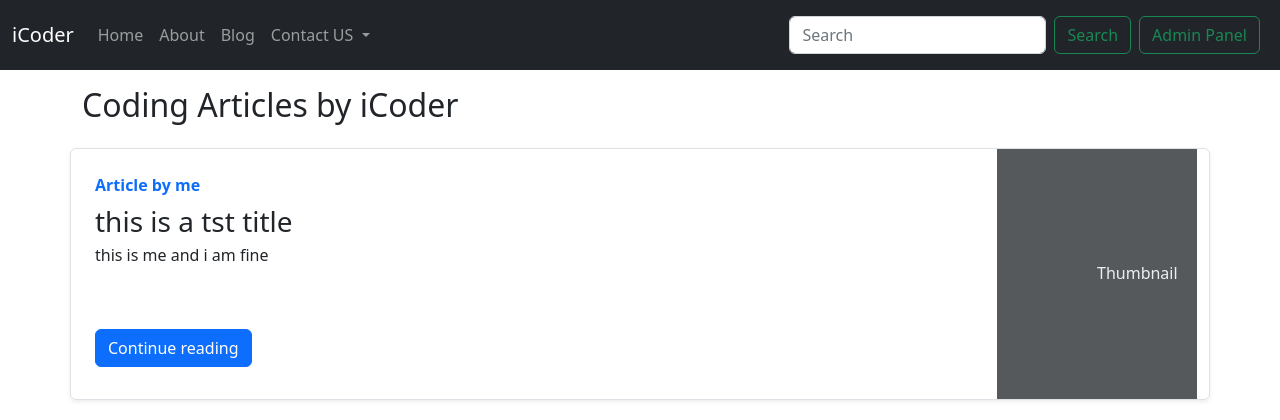
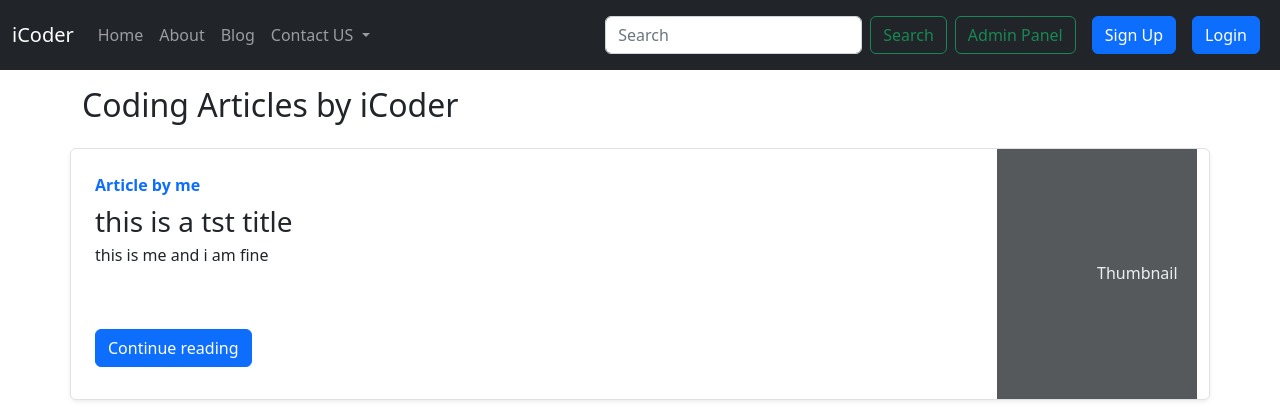
Before and after one commit to goharrafique/herokuhosting, a Django app: page /blog/ in a window 1280 px wide. Shown: the top 420 px of the page. Run offline with Django 4.2, Linux system fonts and the light colour scheme; data comes from the database, SQL or seed files in the repository.

Commit message:
hello world

```diff
--- a/templates/home/base.html
+++ b/templates/home/base.html
@@ -1,59 +1,193 @@
-<!doctype html>
+<!DOCTYPE html>
 <html lang="en">
   <head>
-    <meta charset="utf-8">
-    <meta name="viewport" content="width=device-width, initial-scale=1">
+    <meta charset="utf-8" />
+    <meta name="viewport" content="width=device-width, initial-scale=1" />
     <title>{% block title %}{% endblock title %}</title>
-    <link href="https://cdn.jsdelivr.net/npm/bootstrap@5.2.0-beta1/dist/css/bootstrap.min.css" rel="stylesheet" integrity="sha384-0evHe/X+R7YkIZDRvuzKMRqM+OrBnVFBL6DOitfPri4tjfHxaWutUpFmBp4vmVor" crossorigin="anonymous">
+    <link
+      href="https://cdn.jsdelivr.net/npm/bootstrap@5.2.0-beta1/dist/css/bootstrap.min.css"
+      rel="stylesheet"
+      integrity="sha384-0evHe/X+R7YkIZDRvuzKMRqM+OrBnVFBL6DOitfPri4tjfHxaWutUpFmBp4vmVor"
+      crossorigin="anonymous"
+    />
   </head>
   <body>
-    <nav class="navbar  navbar-expand-lg navbar-dark bg-dark">
+    <nav class="navbar navbar-expand-lg navbar-dark bg-dark">
       <div class="container-fluid">
         <a class="navbar-brand" href="#">iCoder</a>
-          <button class="navbar-toggler" type="button" data-bs-toggle="collapse" data-bs-target="#navbarSupportedContent" aria-controls="navbarSupportedContent" aria-expanded="false" aria-label="Toggle navigation">
+        <button
+          class="navbar-toggler"
+          type="button"
+          data-bs-toggle="collapse"
+          data-bs-target="#navbarSupportedContent"
+          aria-controls="navbarSupportedContent"
+          aria-expanded="false"
+          aria-label="Toggle navigation"
+        >
           <span class="navbar-toggler-icon"></span>
         </button>
         <div class="collapse navbar-collapse" id="navbarSupportedContent">
           <ul class="navbar-nav me-auto mb-2 mb-lg-0">
             <li class="nav-item">
-                <a class="nav-link {% block homeActive %}{% endblock homeActive %}" aria-current="page" href="/home">Home</a>
+              <a
+                class="nav-link {% block homeActive %}{% endblock homeActive %}"
+                aria-current="page"
+                href="/home"
+                >Home</a
+              >
             </li>
-              <li class="nav-item {% block aboutActive %}{% endblock aboutActive %}">
+            <li
+              class="nav-item {% block aboutActive %}{% endblock aboutActive %}"
+            >
               <a class="nav-link" href="#">About</a>
             </li>
-              <li class="nav-item {% block blogactive %}{% endblock blogactive %}">
+            <li
+              class="nav-item {% block blogactive %}{% endblock blogactive %}"
+            >
               <a class="nav-link" href="/blog">Blog</a>
             </li>
-              <li class="nav-item {% block contactActive %}{% endblock contactActive %}">
-                <a class="nav-link dropdown-toggle" href="#" id="navbarDropdown" role="button" data-bs-toggle="dropdown" aria-expanded="false">
+            <li
+              class="nav-item {% block contactActive %}{% endblock contactActive %}"
+            >
+              <a
+                class="nav-link dropdown-toggle"
+                href="#"
+                id="navbarDropdown"
+                role="button"
+                data-bs-toggle="dropdown"
+                aria-expanded="false"
+              >
                 Contact US
               </a>
               <ul class="dropdown-menu" aria-labelledby="navbarDropdown">
                 <li><a class="dropdown-item" href="/contact">Contact</a></li>
                 <li><a class="dropdown-item" href="#">Another action</a></li>
-                  <li><hr class="dropdown-divider"></li>
-                  <li><a class="dropdown-item" href="#">Something else here</a></li>
+                <li><hr class="dropdown-divider" /></li>
+                <li>
+                  <a class="dropdown-item" href="#">Something else here</a>
+                </li>
               </ul>
             </li>
-
           </ul>
-            <form method='get' action='/search' class="d-flex" role="search">
-              <input name="query" id='search' class="form-control me-2" type="search" placeholder="Search" aria-label="Search">
-              <button class="btn btn-outline-success" type="submit">Search</button>
+          <form method="get" action="/search" class="d-flex" role="search">
+            <input
+              name="query"
+              id="search"
+              class="form-control me-2"
+              type="search"
+              placeholder="Search"
+              aria-label="Search"
+            />
+            <button class="btn btn-outline-success" type="submit">
+              Search
+            </button>
           </form>
-            <a href='/admin' role='button' target='_blank' class="btn btn-outline-success m-2" >Admin Panel</a>
+          <a
+            href="/admin"
+            role="button"
+            target="_blank"
+            class="btn btn-outline-success m-2"
+            >Admin Panel</a
+          >
+          <button type="button" class="btn btn-primary mx-2" data-bs-toggle="modal" data-bs-target="#exampleModal">
+          Sign Up
+          </button>
+          <button type="button" class="btn btn-primary mx-2" data-bs-toggle="modal" data-bs-target="#login">
+          Login
+          </button>
         </div>
       </div>
     </nav>
 
-      {% for message  in messages %}
-      <div class="alert alert-{{ message.tags }} alert-dismissible fade show" role="alert">
+    {% for message in messages %}
+    <div
+      class="alert alert-{{ message.tags }} alert-dismissible fade show"
+      role="alert"
+    >
       <strong>Holy guacamole!</strong> {{ message }}
-        <button type="button" class="btn-close" data-bs-dismiss="alert" aria-label="Close"></button>
+      <button
+        type="button"
+        class="btn-close"
+        data-bs-dismiss="alert"
+        aria-label="Close"
+      ></button>
     </div>
     {% endfor %}
+  <!-- Button trigger modal -->
+
+
+<!-- Modal -->
+<div class="modal fade" id="exampleModal" tabindex="-1" aria-labelledby="exampleModalLabel" aria-hidden="true">
+
+  <div class="modal-dialog">
+    <div class="modal-content">
+      <div class="modal-header">
+        <h5 class="modal-title" id="exampleModalLabel">Sign UP</h5>
+        <button type="button" class="btn-close" data-bs-dismiss="modal" aria-label="Close"></button>
+      </div>
+      <div class="modal-body">
+        <form action="">
+        <div class="mb-3">
+          <label for="exampleFormControlInput1" class="form-label">Email address</label>
+          <input type="email" class="form-control" id="exampleFormControlInput1" placeholder="name@example.com">
+        </div>
+        <div class="mb-3">
+          <label for="name" class="form-label">First And Last</label>
+          <input name='name'  class="form-control" id="exampleFormControlTextarea1" rows="3">
+        </div>
+        <div class="mb-3">
+          <label for="password" class="form-label">Password</label>
+          <input type='password' name='password'  class="form-control" id="exampleFormControlTextarea1" rows="3">
+        </div>
+        <div class="mb-3">
+          <label for="password" class="form-label">Confirm Password</label>
+          <input type='password' name='Cpassword'  class="form-control" id="exampleFormControlTextarea1" rows="3">
+        </div>
+      </form>
+      </div>
+      <div class="modal-footer">
+        <button type="button" class="btn btn-secondary" data-bs-dismiss="modal">Close</button>
+        <button type="button" class="btn btn-primary">Submit</button>
+      </div>
+    </div>
+  </div>
+</div>
+<div class="modal fade" id="login" tabindex="-1" aria-labelledby="login" aria-hidden="true">
+
+  <div class="modal-dialog">
+    <div class="modal-content">
+      <div class="modal-header">
+        <h5 class="modal-title" id="exampleModalLabel">Login</h5>
+        <button type="button" class="btn-close" data-bs-dismiss="modal" aria-label="Close"></button>
+      </div>
+      <div class="modal-body">
+        <form action="">
+        <div class="mb-3">
+          <label for="exampleFormControlInput1" class="form-label">Email address</label>
+          <input type="email" class="form-control" id="login" placeholder="name@example.com">
+        </div>
+
+        <div class="mb-3">
+          <label for="pass" class="form-label">Enter Password</label>
+          <input type='password' name='pass'  class="form-control" id="loginPass" rows="3">
+        </div>
+
+      </form>
+      </div>
+      <div class="modal-footer">
+        <button type="button" class="btn btn-secondary" data-bs-dismiss="modal">Close</button>
+        <button type="button" class="btn btn-primary">Submit</button>
+      </div>
+    </div>
+  </div>
+</div>
+
 
     {% block body %}{% endblock body %}
-    <script src="https://cdn.jsdelivr.net/npm/bootstrap@5.2.0-beta1/dist/js/bootstrap.bundle.min.js" integrity="sha384-pprn3073KE6tl6bjs2QrFaJGz5/SUsLqktiwsUTF55Jfv3qYSDhgCecCxMW52nD2" crossorigin="anonymous"></script>
+    <script
+      src="https://cdn.jsdelivr.net/npm/bootstrap@5.2.0-beta1/dist/js/bootstrap.bundle.min.js"
+      integrity="sha384-pprn3073KE6tl6bjs2QrFaJGz5/SUsLqktiwsUTF55Jfv3qYSDhgCecCxMW52nD2"
+      crossorigin="anonymous"
+    ></script>
   </body>
 </html>
```
Also changed, not shown: templates/home/search.html (+26 -18 lines). Lines whose indentation alone changed are shown as unchanged.
